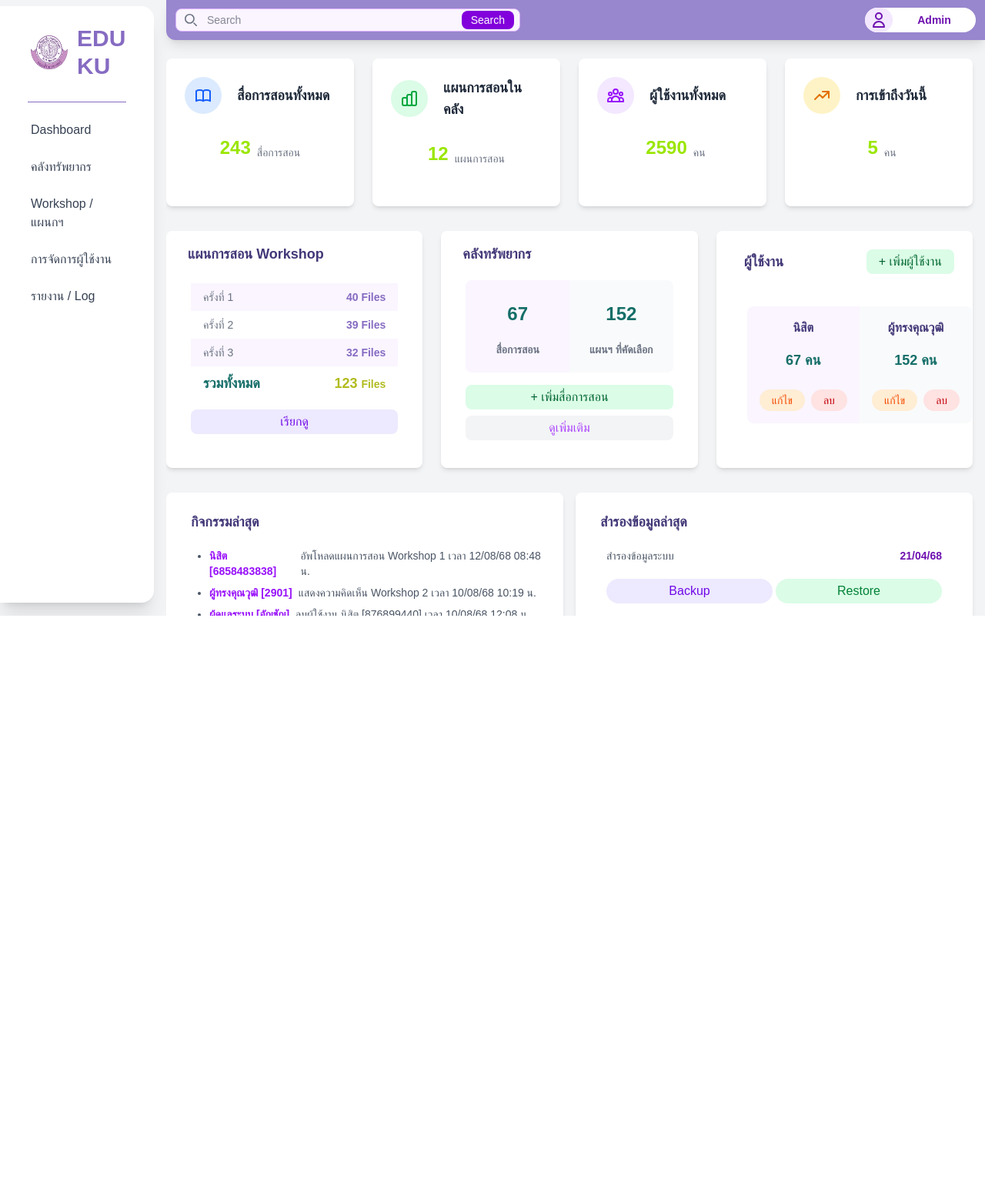
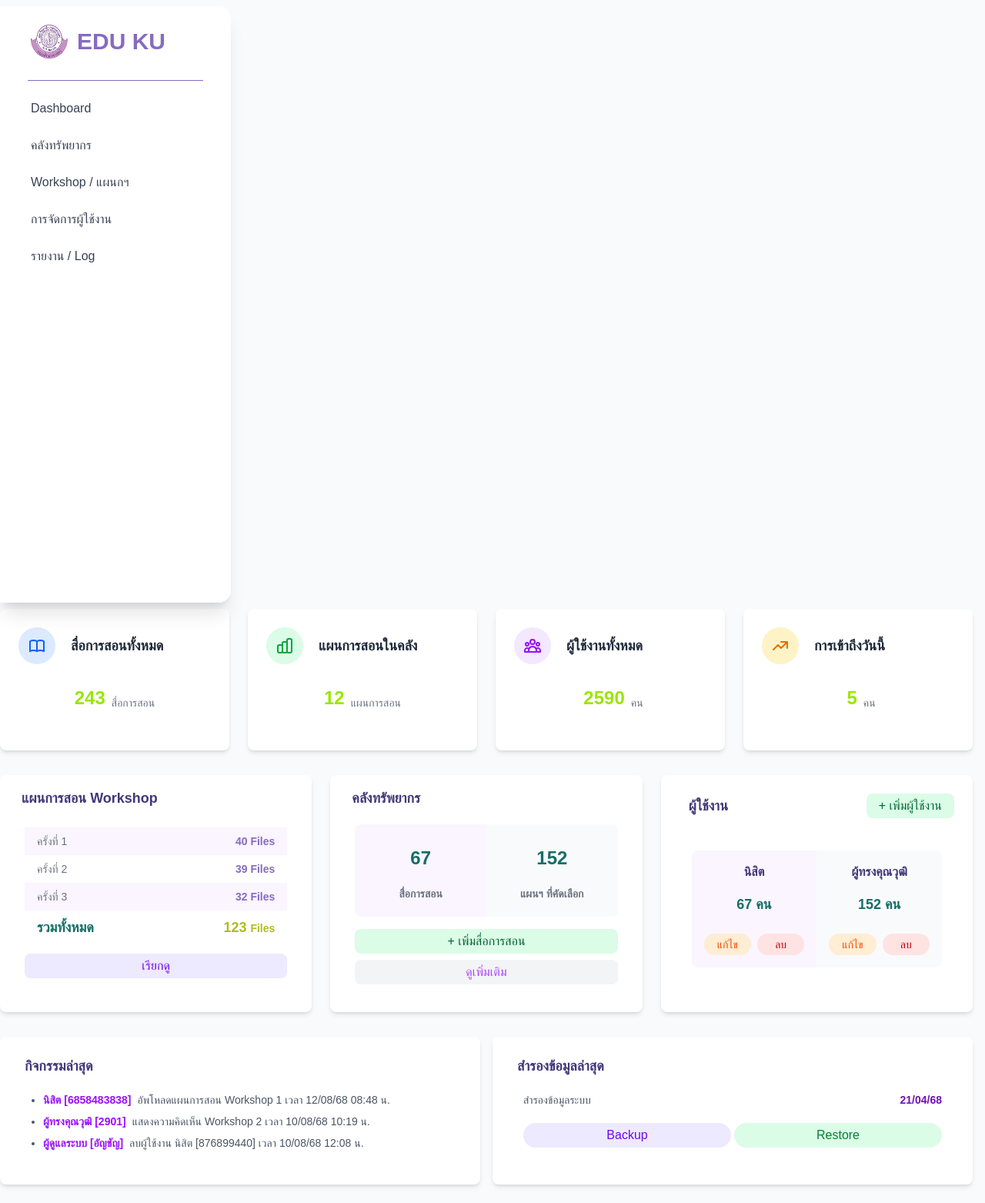
Before and after one commit to S-Sarayoot/MVP1-PEES-EDUKU, a PHP site: page /admin/dashboard_admin.php in a window 1280 px wide. Shown: the whole page at 77% size. Before the commit the page ends 800 px from the top, so only its background shows below. Run offline with PHP 8.4, Linux system fonts and the light colour scheme; some web fonts are replaced.

Commit message:
🎉 init(component): sidebar
made a sidebar

```diff
--- a/admin/dashboard_admin.php
+++ b/admin/dashboard_admin.php
@@ -15,10 +15,9 @@
     <title>EDU KU - Dashboard</title>
 </head>
 
-<body class="bg-gray-100">
-    <div class="grid grid-cols-12 grid-rows-10 md:grid-rows-12 gap-4 max-h-screen overflow-y-auto ">
-        <!-- Navigation -->
-        <?php include_once('../component/sidebar.php') ?>
+<body class="bg-gray-50">
+    <!-- Navigation -->
+    <?php include_once('../component/sidebar.php') ?>
 
         <!-- Main Content -->
         <div
--- a/component/sidebar.php
+++ b/component/sidebar.php
@@ -37,47 +37,15 @@
         </ul>
     </nav>
 </div>
-<!-- for desktop size -->
-<div
-    class="flex justify-between items-center md:col-span-9 xl:col-span-10 row-span-1 bg-[#9886CE] w-full h-full rounded-bl-xl shadow-lg max-md:hidden ">
-    <form class="max-w-md ms-3">
-        <div class="flex items-center relative">
-            <div class="absolute inset-y-0 start-0 flex items-center ps-3 pointer-events-none">
-                <svg class="w-4 h-4 text-gray-500 " fill="none" viewBox="0 0 20 20">
-                    <path stroke="currentColor" stroke-linecap="round" stroke-linejoin="round" stroke-width="2"
-                        d="m19 19-4-4m0-7A7 7 0 1 1 1 8a7 7 0 0 1 14 0Z" />
-                </svg>
-            </div>
-            <input type="search" id="search"
-                class="block w-sm lg:w-md h-full py-1.5 ps-10 text-sm text-gray-900 border border-purple-300 rounded-lg bg-purple-50 focus:ring-purple-500 focus:border-purple-500"
-                placeholder="Search" required />
-            <button type="submit"
-                class="absolute right-2 text-white bg-purple-700 hover:bg-purple-800 focus:ring-4 focus:outline-none focus:ring-white rounded-lg text-sm lg:text-sm px-2 h-[80%] lg:px-3 ">Search</button>
-        </div>
-    </form>
-    <div class="flex items-center bg-white rounded-full w-36 mr-3 my-1">
-        <div class="bg-purple-100 text-purple-800 rounded-full py-1 px-1.5">
-            <svg class="size-6" fill="none" stroke="currentColor" viewBox="0 0 24 24">
-                <path stroke-linecap="round" stroke-linejoin="round" stroke-width="2"
-                    d="M16 7a4 4 0 11-8 0 4 4 0 018 0zM12 14a7 7 0 00-7 7h14a7 7 0 00-7-7z"></path>
-            </svg>
-        </div>
-        <p id="nameuser" class="grow text-center text-sm text-purple-800 font-semibold">Admin</p>
-    </div>
-
-</div>
 <script>
     window.onload = function () {
         const openSidebar = document.getElementById('openSidebar');
-        const openSidebar2 = document.getElementById('openSidebar2');
         const sidebar = document.getElementById('sidebar');
-        [openSidebar, openSidebar2].forEach(btn => {
-            if (btn && sidebar) {
-                btn.onclick = function () {
-                    sidebar.classList.toggle('translate-x-0');
-                    sidebar.classList.toggle('-translate-x-full');
-                };
-            }
-        });
+        if (openSidebar && sidebar) {
+            openSidebar.onclick = function () {
+                sidebar.classList.toggle('translate-x-0');
+                sidebar.classList.toggle('-translate-x-full');
+            };
+        }
     };
 </script>
```
